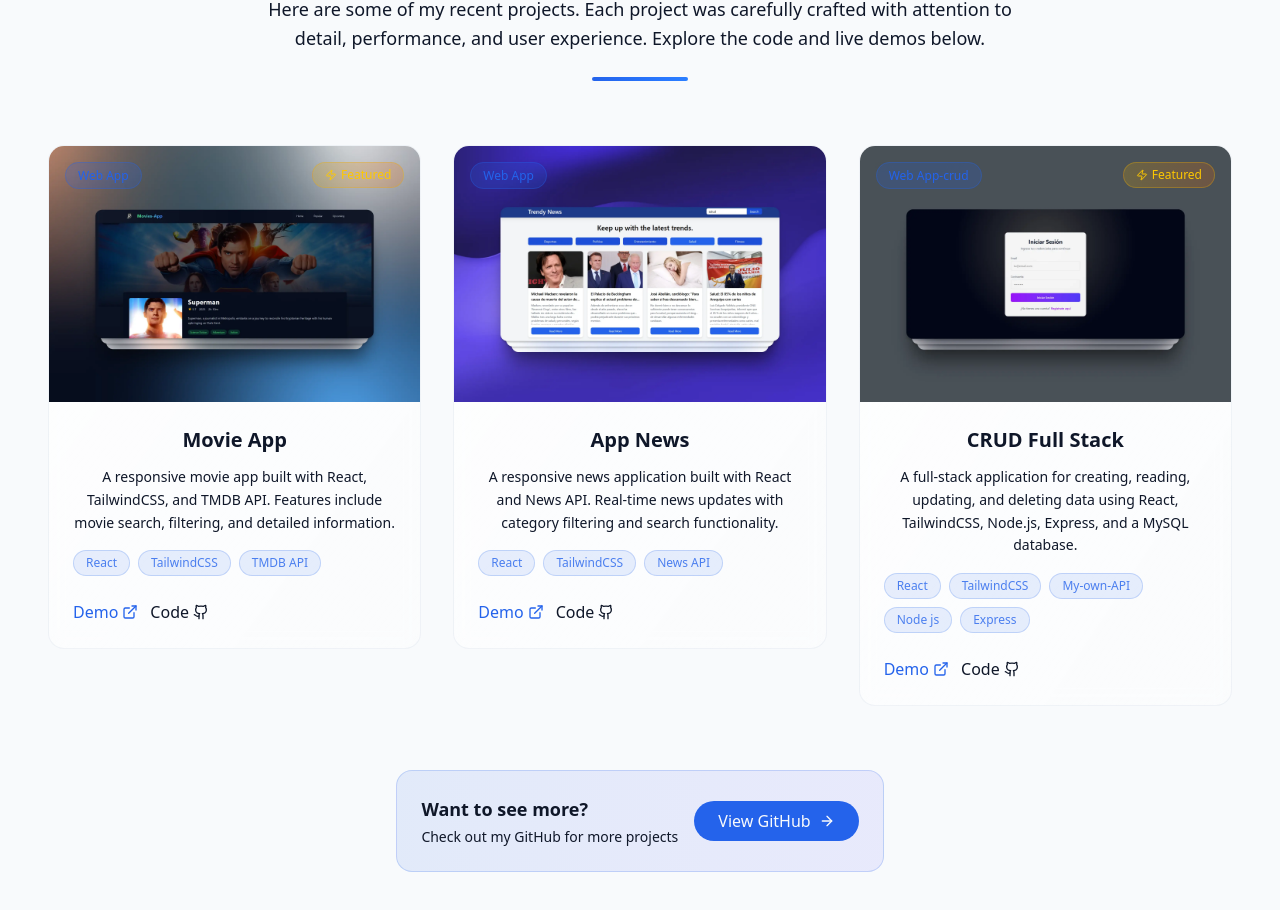
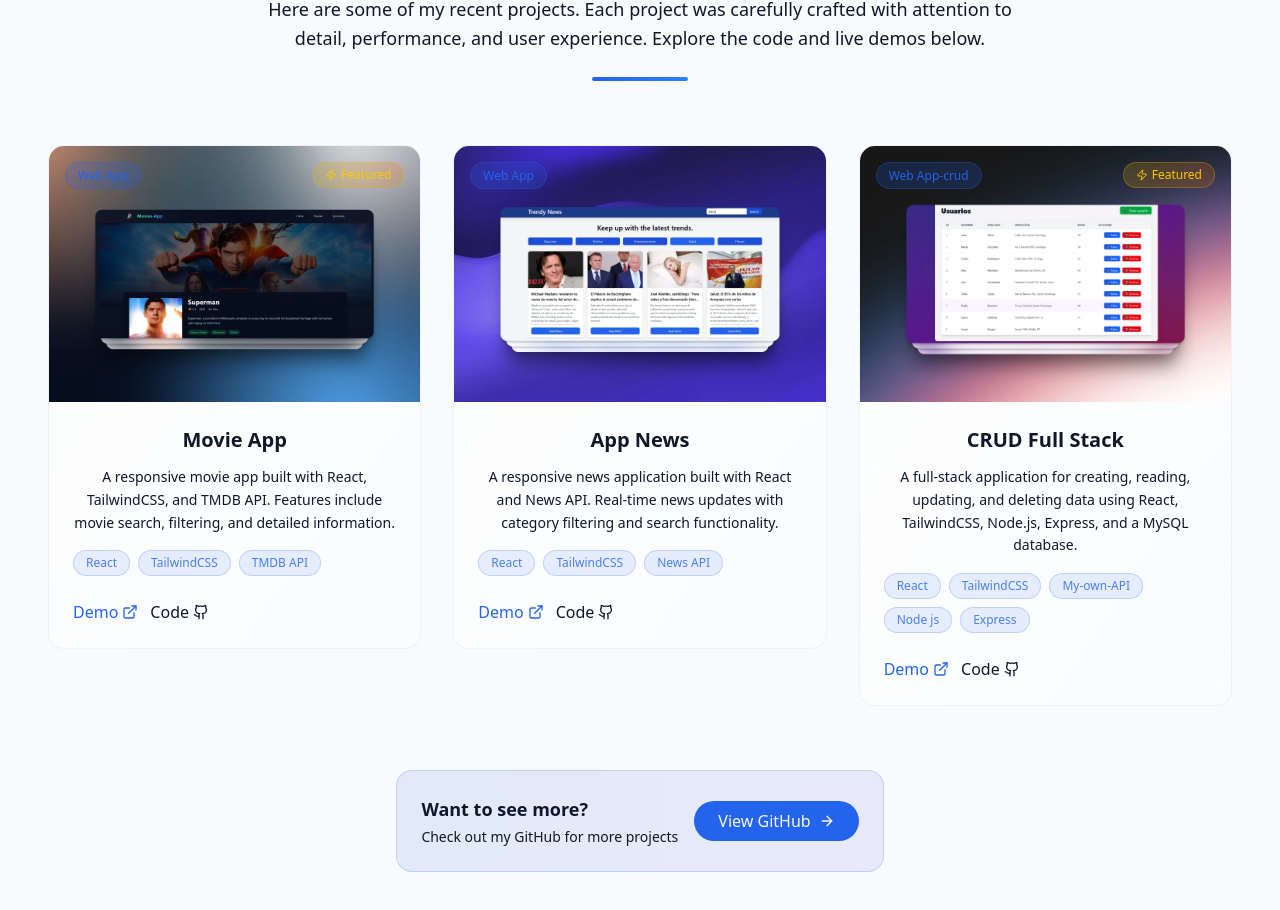
Before and after one commit to junito02/Junior-portfolio, a React (Vite) app: page / in a window 1280 px wide. Shown: the part 3212-4122 px from the top of the page. Built offline with nearby package versions, Linux system fonts and the light colour scheme.

Commit message:
updating picture-project

```diff
--- a/src/components/ProjectsSection.jsx
+++ b/src/components/ProjectsSection.jsx
@@ -40,10 +40,10 @@ const projectsData = [
     title: "CRUD Full Stack",
     description:
       " A full-stack application for creating, reading, updating, and deleting data using React, TailwindCSS, Node.js, Express, and a MySQL database.",
-    image: "/projects/crud.webp",
+    image: "/projects/users.webp",
     tags: ["React", "TailwindCSS", "My-own-API", "Node js", "Express"],
-    demoUrl: "https://frontend-crud-mysql-express-client.vercel.app/",
-    githubUrl: "https://github.com/junito02/Frontend-crud-mysql-express-client",
+    demoUrl: "https://frontend-api-alpha.vercel.app/",
+    githubUrl: "https://github.com/junito02/Frontend-Api",
     category: "Web App-crud",
     featured: true,
   },
```
Also changed, not shown: public/projects/users.webp (added).
